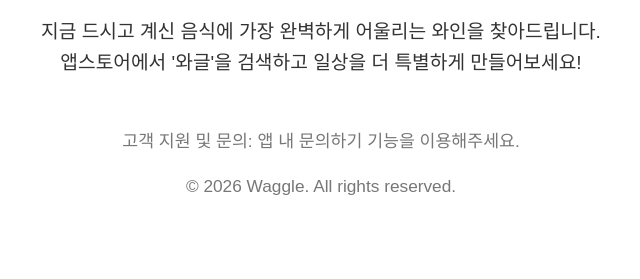
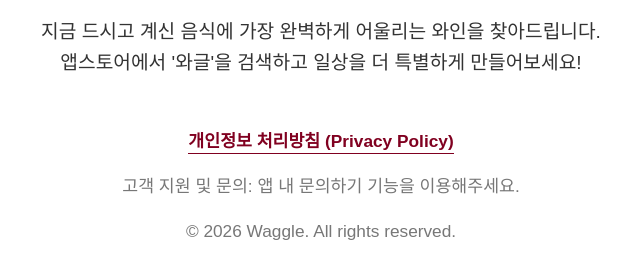
Before and after one commit to leeja0/leeja0.github.io, a plain HTML site: page index.html in a window 1280 px wide. Shown: the part 185-464 px from the top of the page, without its empty margins (319-959 px from the left). Drawn offline with Linux system fonts and the light colour scheme.

Commit message:
Update index.html

```diff
--- a/index.html
+++ b/index.html
@@ -9,6 +9,8 @@
         h1 { color: #800020; } /* 고급스러운 와인색 */
         p { font-size: 1.2em; line-height: 1.6; }
         .footer { margin-top: 50px; font-size: 0.9em; color: #777; }
+        .policy-link { color: #800020; text-decoration: none; font-weight: bold; border-bottom: 1px solid #800020; padding-bottom: 2px; }
+        .policy-link:hover { color: #333; border-color: #333; }
     </style>
 </head>
 <body>
@@ -18,6 +20,8 @@
        앱스토어에서 '와글'을 검색하고 일상을 더 특별하게 만들어보세요!</p>
 
     <div class="footer">
+        <p><a href="https://forest-bench-2bc.notion.site/Waggle-Support-2fa3a2f9a5c9808daa2cfb7365fc9970" class="policy-link" target="_blank">개인정보 처리방침 (Privacy Policy)</a></p>
+
         <p>고객 지원 및 문의: 앱 내 문의하기 기능을 이용해주세요.</p>
         <p>© 2026 Waggle. All rights reserved.</p>
     </div>
```
